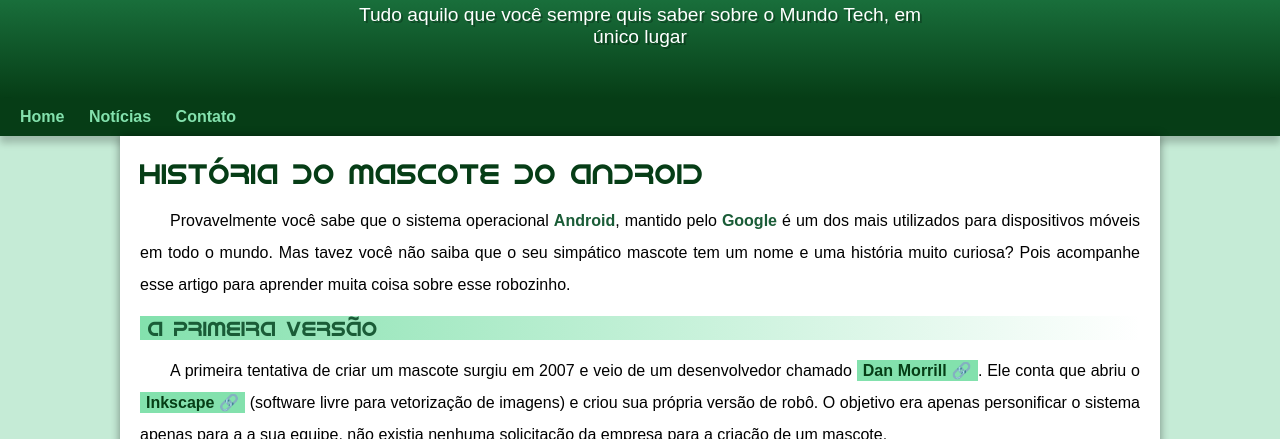
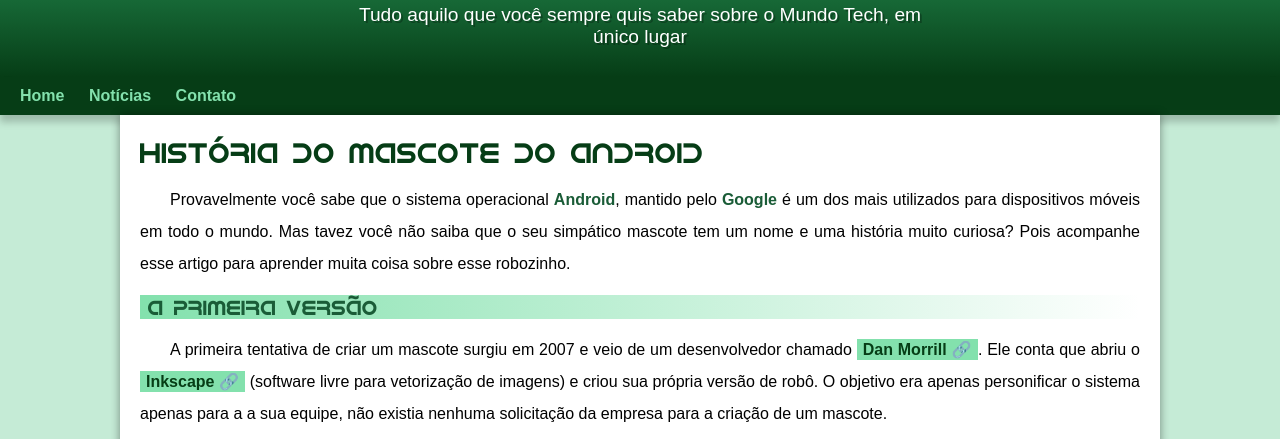
Before and after one commit to flavio-a-pereira/projeto-android, a plain HTML site: page index.html in a window 1280 px wide. Shown: the part 113-552 px from the top of the page. Drawn offline with Linux system fonts and the light colour scheme.

Commit message:
nova correcao

```diff
--- a/estilo/style.css
+++ b/estilo/style.css
@@ -60,7 +60,7 @@
     padding-right: 10px;
     padding-left: 10px;
     margin: auto;
-    padding-bottom: 50px;
+    margin-bottom: 30px;
     text-shadow: 2px 2px 0px rgba(0, 0, 0, 0.267);
 }
 
```
